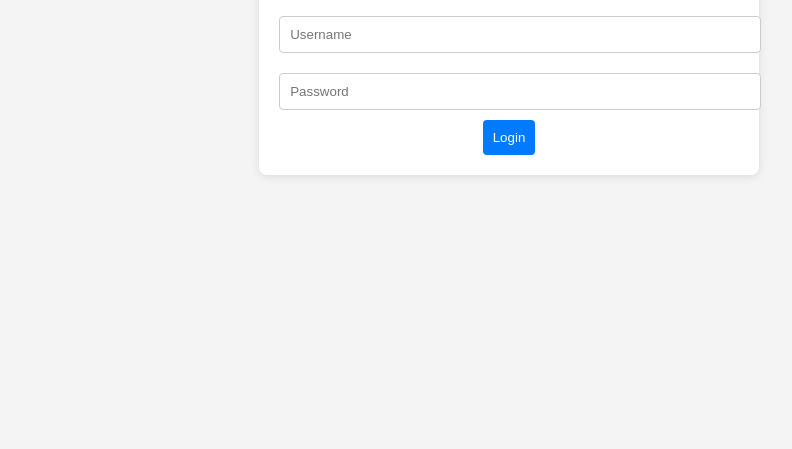
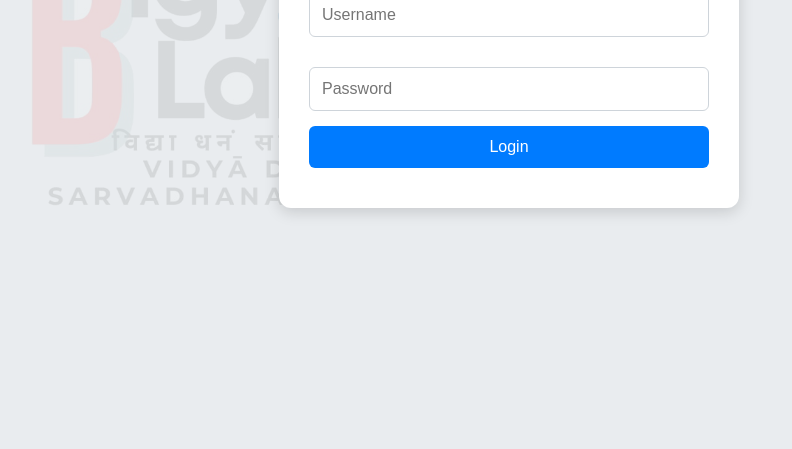
Before and after one commit to Xolo978/Student-Attendance-Monitoring, a website built with Vite: page Admin-Dashboard/pages/admin-login.html in a window 1280 px wide. Shown: the part 367-816 px from the top of the page, without its empty margins (131-923 px from the left). Built offline with nearby package versions, Linux system fonts and the light colour scheme.

Commit message:
Added more styling

```diff
--- a/Admin-Dashboard/pages/admin-login.html
+++ b/Admin-Dashboard/pages/admin-login.html
@@ -4,9 +4,11 @@
     <meta charset="UTF-8">
     <meta name="viewport" content="width=device-width, initial-scale=1.0">
     <title>Admin Login</title>
+    <link rel="icon" href="../static/favicon.ico">
     <link rel="stylesheet" href="../styles/admin-login.css">
 </head>
 <body>
+    <div class="watermark"></div>
     <div class="login-container">
         <h1>Admin Login</h1>
         <input type="text" id="admin-username" placeholder="Username" required>
--- a/Admin-Dashboard/styles/admin-login.css
+++ b/Admin-Dashboard/styles/admin-login.css
@@ -1,37 +1,112 @@
 body {
-    font-family: Arial, sans-serif;
+    font-family: 'Poppins', sans-serif; /* Use a modern, clean font */
     display: flex;
     justify-content: center;
     align-items: center;
     height: 100vh;
-    background-color: #f4f4f4;
+    background-color: #e9ecef; /* Softer background color */
+    margin: 0;
+    padding: 0;
+    position: relative; /* Required for absolute positioning of watermark */
 }
 
-.login-container {
-    background-color: #fff;
-    padding: 20px;
-    border-radius: 8px;
-    box-shadow: 0 2px 10px rgba(0, 0, 0, 0.1);
-    text-align: center;
+/* Watermark styling */
+.watermark {
+    position: absolute;
+    top: 0;
+    left: 0;
+    width: 100%;
+    height: 100%;
+    background-image: url('../static/bigyan_lab.png'); /* Update this path */
+    background-size: contain; /* Resize to fit */
+    background-repeat: no-repeat; /* Prevent repeating */
+    opacity: 0.1; /* Make it semi-transparent */
+    pointer-events: none; /* Prevent interactions with watermark */
+    z-index: 0; /* Ensure it sits behind the content */
 }
 
+/* Styling for the login container */
+.login-container {
+    position: relative; /* Required for layering */
+    background-color: #ffffff;
+    padding: 40px 30px;
+    border-radius: 12px; /* Smoother rounded corners */
+    box-shadow: 0 4px 15px rgba(0, 0, 0, 0.15); /* Slightly deeper shadow */
+    text-align: center;
+    max-width: 400px;
+    width: 100%;
+    animation: fadeIn 0.7s ease-in-out; /* Simple fade-in animation */
+}
+
+/* Fade-in animation */
+@keyframes fadeIn {
+    from {
+        opacity: 0;
+        transform: translateY(-10px);
+    }
+    to {
+        opacity: 1;
+        transform: translateY(0);
+    }
+}
+
+/* Styling for input fields */
 input {
     width: 100%;
-    padding: 10px;
-    margin: 10px 0;
-    border: 1px solid #ccc;
-    border-radius: 4px;
+    padding: 12px;
+    margin: 15px 0;
+    border: 1px solid #ced4da; /* Slightly lighter border */
+    border-radius: 6px;
+    font-size: 16px;
+    box-sizing: border-box;
+    transition: border-color 0.3s;
 }
 
-button {
-    background-color: #007bff;
-    color: white;
-    border: none;
-    padding: 10px;
-    border-radius: 4px;
-    cursor: pointer;
+/* Input field focus state */
+input:focus {
+    border-color: #007bff; /* Highlight on focus */
+    outline: none;
+    box-shadow: 0 0 5px rgba(0, 123, 255, 0.2); /* Soft shadow on focus */
 }
 
+/* Styling for the button */
+button {
+    width: 100%;
+    background-color: #007bff;
+    color: #ffffff;
+    border: none;
+    padding: 12px;
+    border-radius: 6px;
+    font-size: 16px;
+    cursor: pointer;
+    transition: background-color 0.3s, transform 0.1s; /* Button transition */
+}
+
+/* Hover and active states for button */
 button:hover {
-    background-color: #0056b3;
+    background-color: #0056b3; /* Darker shade on hover */
 }
+
+button:active {
+    transform: scale(0.98); /* Slight shrink on click */
+}
+
+/* Small subtitle for additional text or branding */
+.subtitle {
+    font-size: 14px;
+    color: #6c757d;
+    margin-top: 10px;
+}
+
+/* Media query for responsiveness */
+@media (max-width: 480px) {
+    .login-container {
+        padding: 30px 20px;
+        max-width: 90%;
+    }
+
+    button {
+        padding: 10px;
+        font-size: 14px;
+    }
+}
```
Also changed, not shown: Admin-Dashboard/app.js (+6 -2 lines), Admin-Dashboard/static/bigyan_lab.png (added), Admin-Dashboard/static/favicon.ico (added).
